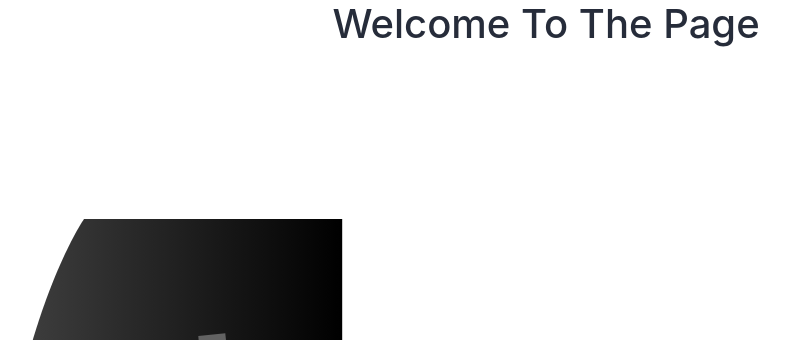
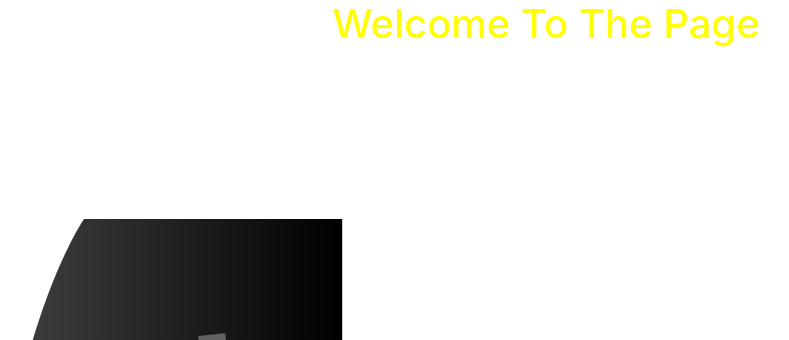
Before and after one commit to bmacs001/MusicPracticeApp, a Flask app: page / in a window 1280 px wide. Shown: the part 118-458 px from the top of the page, without its empty margins (94-883 px from the left). Run offline with Flask 2, Linux system fonts and the light colour scheme; some web fonts are replaced.

Commit message:
WorkingCSSSheet

```diff
--- a/app/css/style.css
+++ b/app/static/css/style.css
@@ -9,5 +9,9 @@ Write two "@import" statements below to add the "Roboto" and "Hepta Slab" fonts
 @import url('https://fonts.googleapis.com/css?family=Hepta+Slab&display=swap');
 
 .text-dkblue{
-    color:#262c3a
+    color:yellow;
 }
+
+.bg-blue{
+    background-color: #78C3FB
+}
--- a/app/templates/base.html
+++ b/app/templates/base.html
@@ -9,7 +9,7 @@
     {% endif %}
     <link rel="stylesheet" href="https://cdn.jsdelivr.net/npm/bootstrap@4.5.3/dist/css/bootstrap.min.css"
           integrity="sha384-TX8t27EcRE3e/ihU7zmQxVncDAy5uIKz4rEkgIXeMed4M0jlfIDPvg6uqKI2xXr2" crossorigin="anonymous">
-    <link rel="stylesheet" type="text/css" href="css/style.css">
+    <link rel="stylesheet" type="text/css" href="/static/css/style.css">
 </head>
 <body>
     <nav class="navbar navbar-expand-lg navbar-dark" style="background-color: #8d74f2">
```
